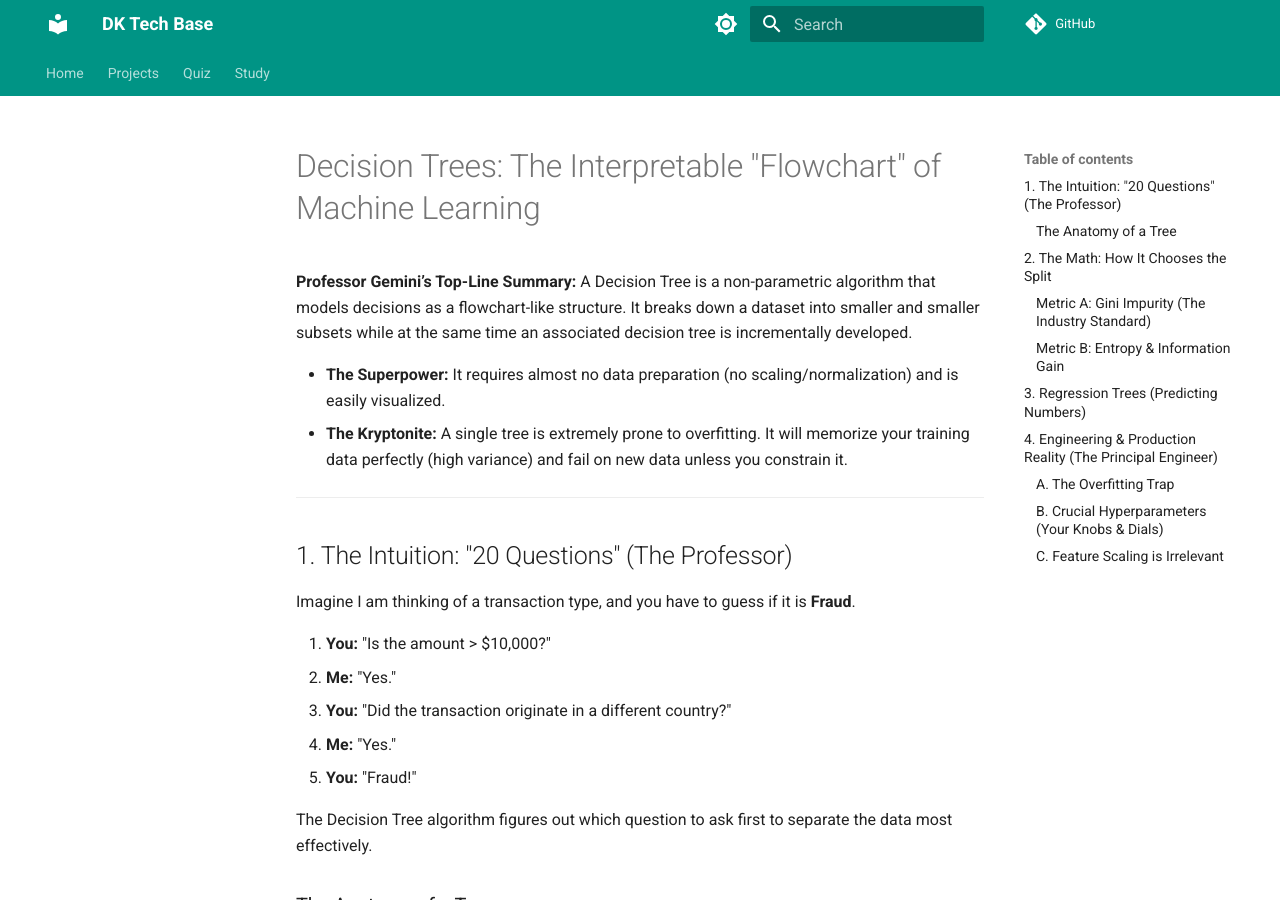
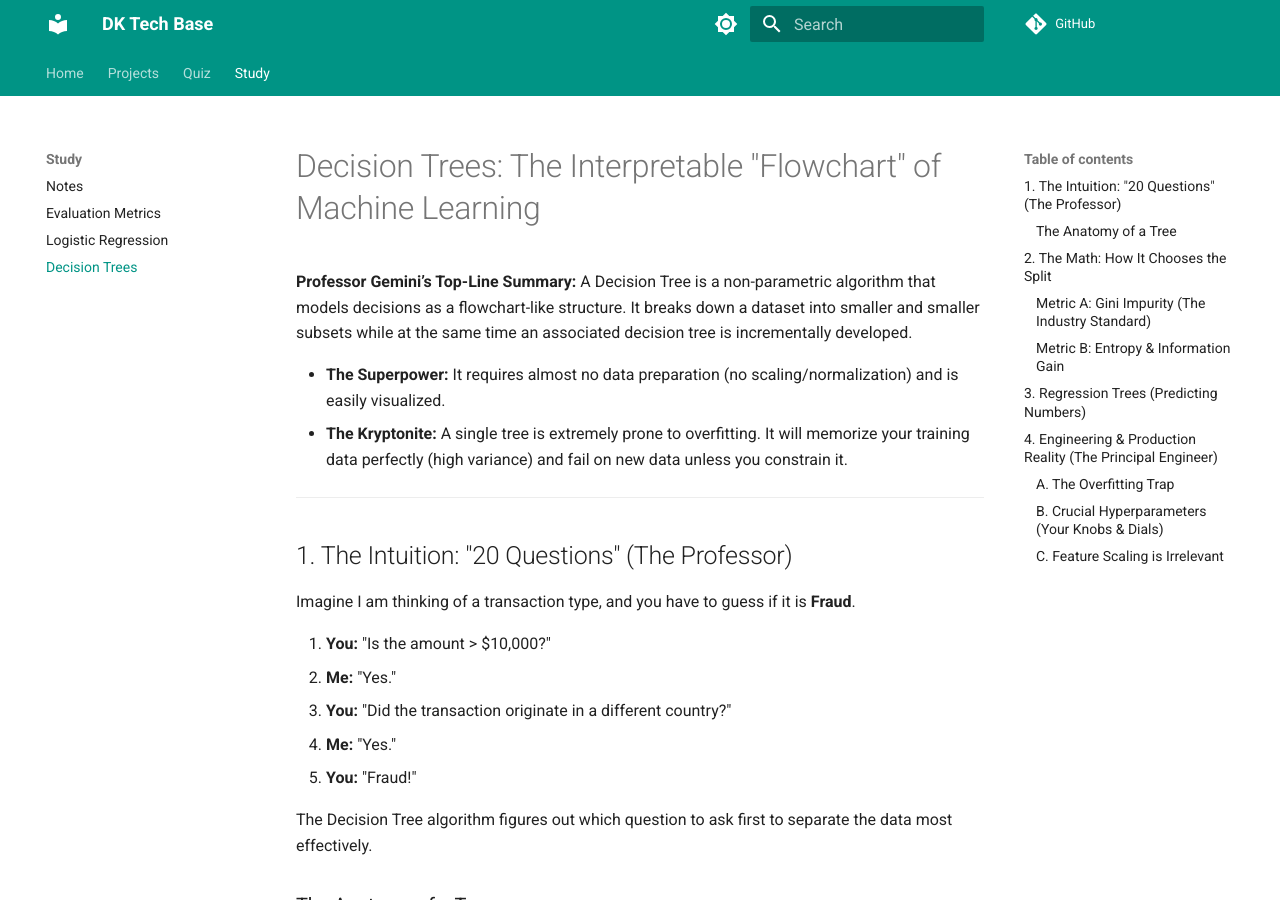
Before and after one commit to dkang919/tech-base, an MkDocs documentation site: the page built from docs/study/decision_tree.md, in a window 1280 px wide and 900 px high. Built offline with MkDocs 1.6.1 and Material for MkDocs 9.7.7, drawn with Linux system fonts in a browser that asks for light colours; comment, search, counter and statistics services are not loaded; some of the changed lines change nothing that is shown.

Commit message:
typo fixed

```diff
--- a/mkdocs.yml
+++ b/mkdocs.yml
@@ -66,7 +66,7 @@ nav:
       - Notes: study/notes.md
       - Evaluation Metrics: study/evaluation_metrics.md
       - Logistic Regression: study/logistic_regression.md
-      - Decision Trees: study/decision_trees.md
+      - Decision Trees: study/decision_tree.md
 
 extra:
   social:
```
